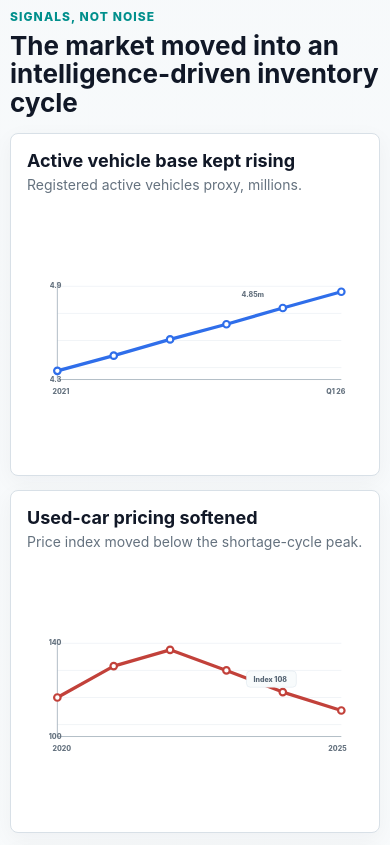
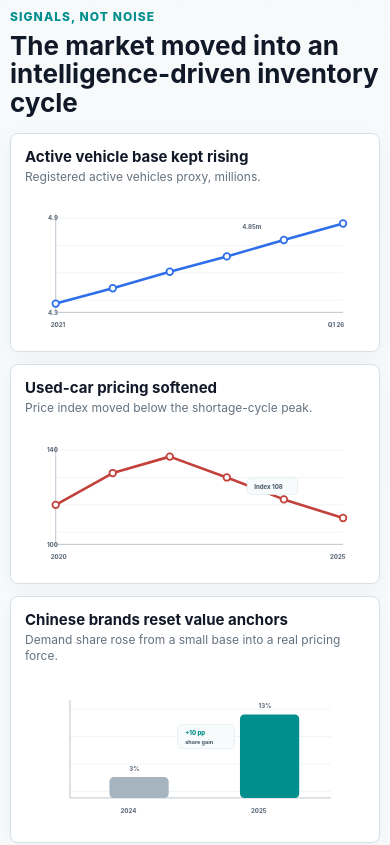
Before and after one commit to Alexey3250/signal-desk, a Next.js app: page /automotive in a window 390 px wide. Shown: the part 1640-2485 px from the top of the page. Built offline with nearby package versions, Linux system fonts and the light colour scheme.

Commit message:
Compact automotive signal charts

```diff
--- a/app/globals.css
+++ b/app/globals.css
@@ -789,45 +789,49 @@ h1 {
 
 .chart-grid-layout {
   display: grid;
-  grid-template-columns: repeat(2, minmax(0, 1fr));
-  gap: 14px;
+  grid-template-columns: repeat(3, minmax(0, 1fr));
+  gap: 12px;
 }
 
 .chart-card {
   display: grid;
-  gap: 16px;
-  padding: 16px;
+  align-content: start;
+  gap: 10px;
+  padding: 14px;
   box-shadow: 0 6px 22px rgba(17, 24, 39, 0.045);
 }
 
 .chart-card:nth-child(3) {
-  grid-column: 1 / -1;
+  grid-column: auto;
 }
 
 .chart-heading h3 {
-  margin-bottom: 5px;
-  font-size: 18px;
+  margin-bottom: 3px;
+  font-size: 15px;
+  line-height: 1.2;
 }
 
 .chart-heading p {
   margin-bottom: 0;
   color: var(--muted);
-  font-size: 14px;
+  font-size: 12px;
+  line-height: 1.35;
 }
 
 .chart-card > svg {
   width: 100%;
-  min-height: 250px;
+  height: auto;
+  min-height: 0;
 }
 
 .chart-card:nth-child(3) > svg {
   justify-self: center;
-  max-width: 780px;
+  max-width: none;
 }
 
 .chart-card text {
   fill: var(--muted);
-  font-size: 13px;
+  font-size: 11px;
   font-weight: 800;
 }
 
@@ -837,13 +841,13 @@ h1 {
 
 .axis {
   stroke: #9aa8b4;
-  stroke-width: 1.4;
+  stroke-width: 1.2;
 }
 
 .line-blue,
 .line-red {
   fill: none;
-  stroke-width: 6;
+  stroke-width: 4.8;
   stroke-linecap: round;
   stroke-linejoin: round;
 }
@@ -859,7 +863,7 @@ h1 {
 .dot-blue,
 .dot-red {
   fill: var(--surface);
-  stroke-width: 4;
+  stroke-width: 3.2;
 }
 
 .dot-blue {
@@ -872,7 +876,7 @@ h1 {
 
 .chart-callout {
   fill: var(--ink);
-  font-size: 15px;
+  font-size: 12px;
 }
 
 .chart-label-pill rect,
@@ -889,16 +893,16 @@ h1 {
 }
 
 .chart-label-pill text {
-  font-size: 13px;
+  font-size: 11px;
 }
 
 .chart-annotation text {
-  font-size: 12px;
+  font-size: 10px;
 }
 
 .chart-annotation text:first-of-type {
   fill: var(--teal);
-  font-size: 13px;
+  font-size: 11px;
 }
 
 .bar-muted {
@@ -1180,6 +1184,17 @@ h1 {
     grid-template-columns: 1fr;
   }
 
+  .detail-shell .chart-card {
+    grid-template-columns: 220px minmax(0, 1fr);
+    align-items: center;
+    min-height: 190px;
+  }
+
+  .detail-shell .chart-card > svg {
+    justify-self: end;
+    max-width: 440px;
+  }
+
   .matrix-row {
     grid-template-columns: 1fr;
   }
@@ -1293,6 +1308,16 @@ h1 {
     min-height: 116px;
   }
 
+  .detail-shell .chart-card {
+    grid-template-columns: 1fr;
+    min-height: 0;
+  }
+
+  .detail-shell .chart-card > svg {
+    justify-self: stretch;
+    max-width: none;
+  }
+
   .sector-card {
     min-height: 188px;
   }
```
